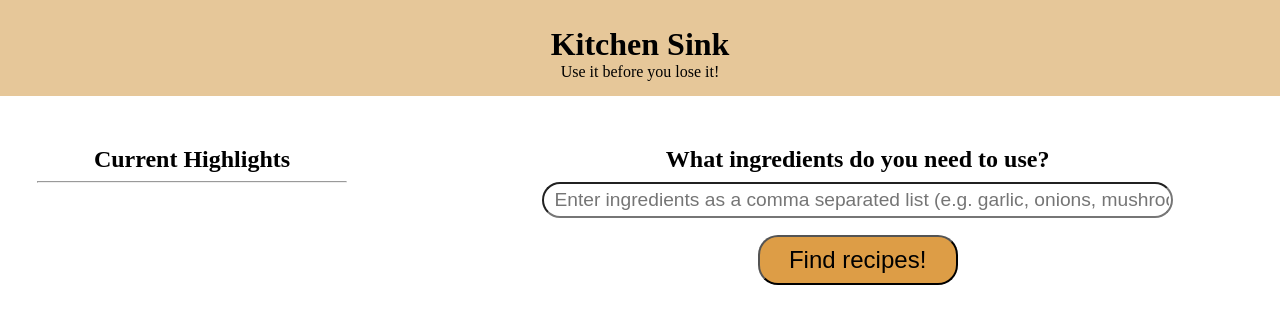
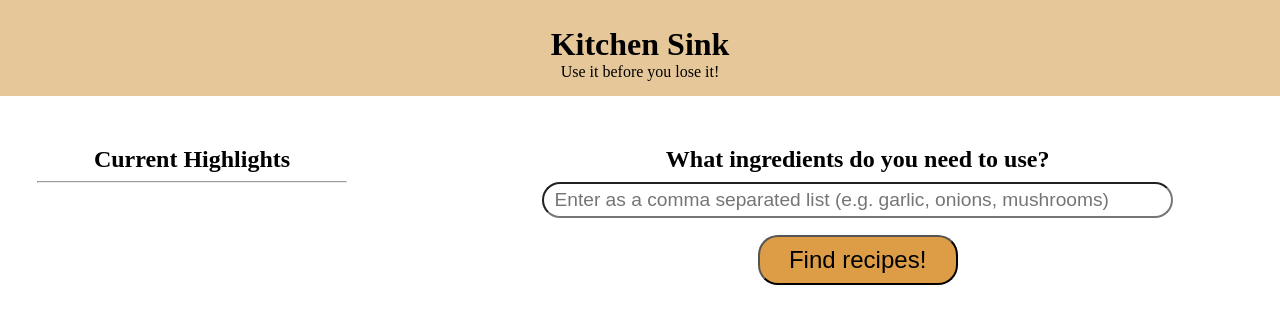
Before and after one commit to CJSpohn/niche, a React (Create React App) app: page / in a window 1280 px wide. Shown: the top 324 px of the page. Built offline with nearby package versions, Linux system fonts and the light colour scheme.

Commit message:
Change form placeholder text

```diff
--- a/src/components/RecipeCard/RecipeCard.js
+++ b/src/components/RecipeCard/RecipeCard.js
@@ -9,7 +9,6 @@ const RecipeCard = ({ recipe, setCurrentRecipe, setFavorites, favorites }) => {
     }
   }
   console.log('recipeCard', recipe)
-  //move to details page
   const missingIngredients = recipe.missedIngredients.map((ingr, index) => <p key={index}>{ingr.original}</p>)
   const classColor = missingIngredients.length > 7 ? 'red' : 'green';
   return (
--- a/src/components/RecipeForm/RecipeForm.js
+++ b/src/components/RecipeForm/RecipeForm.js
@@ -24,7 +24,7 @@ const RecipeForm = ({ setCurrentRecipe, favorites, setFavorites, recipes, setRec
         <input
           className="input"
           type="text"
-          placeholder="Enter ingredients as a comma separated list (e.g. garlic, onions, mushrooms)"
+          placeholder="Enter as a comma separated list (e.g. garlic, onions, mushrooms)"
           name="ingredients"
           value={ingredients}
           onChange={e => setIngredients(e.target.value)}
```
